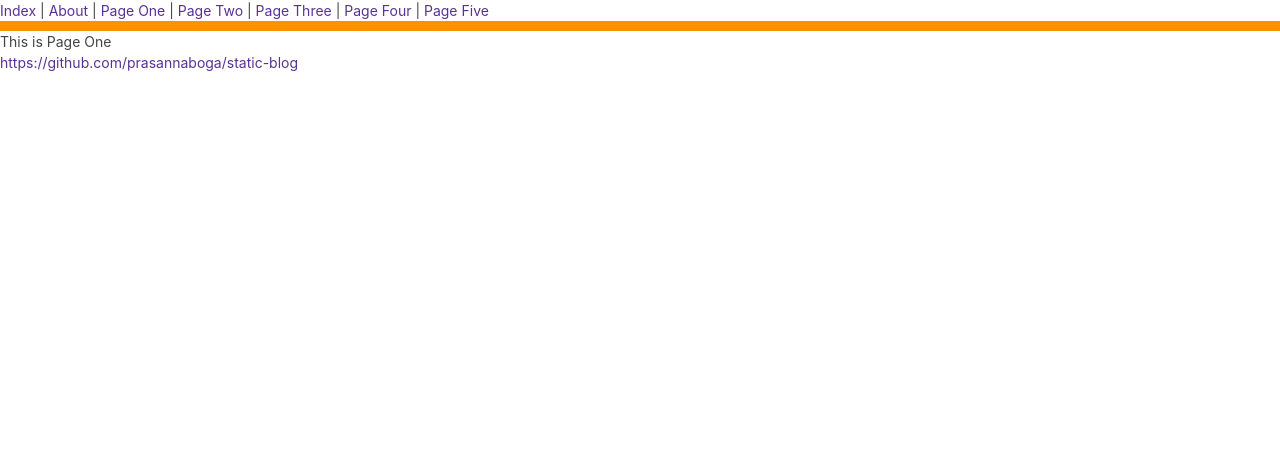
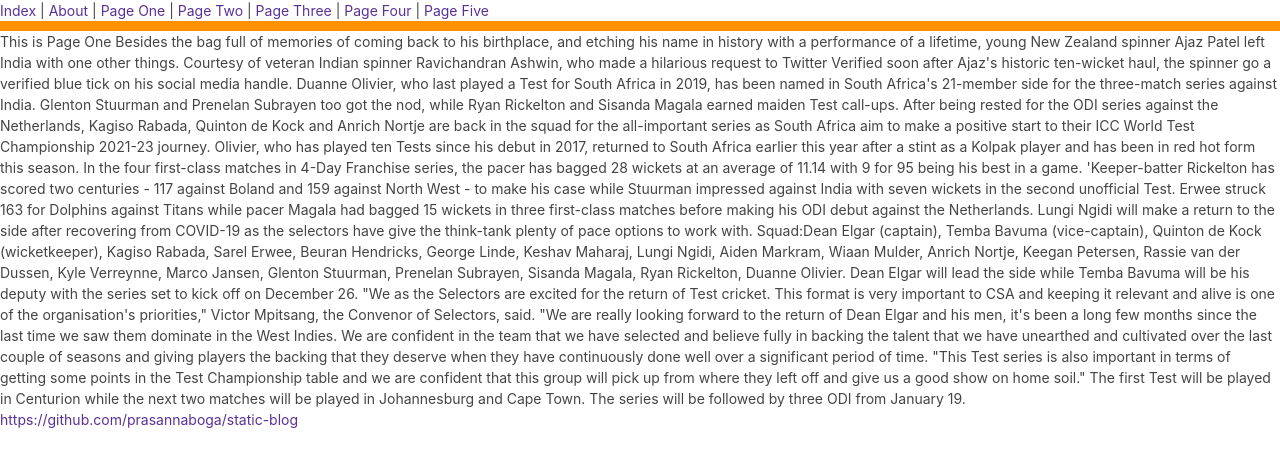
Before and after one commit to prasannaboga/static-blog, a Jekyll site: the page built from page-one.html, in a window 1280 px wide. Shown: the top 467 px of the page. Built offline with Jekyll 4.4.1, drawn with Linux system fonts in a browser that asks for light colours.

Commit message:
updated page one

```diff
--- a/page-one.html
+++ b/page-one.html
@@ -4,3 +4,25 @@ title: Page One
 ---
 
 This is Page One
+
+Besides the bag full of memories of coming back to his birthplace, and etching his name in history with a performance of a lifetime,
+young New Zealand spinner Ajaz Patel left India with one other things. Courtesy of veteran Indian spinner Ravichandran Ashwin, who made a hilarious request to Twitter Verified soon after Ajaz's historic ten-wicket haul, the spinner go a verified blue tick on his social media handle.
+
+Duanne Olivier, who last played a Test for South Africa in 2019, has been named in South Africa's 21-member side for the three-match series against India. Glenton Stuurman and Prenelan Subrayen too got the nod, while Ryan Rickelton and Sisanda Magala earned maiden Test call-ups.
+
+After being rested for the ODI series against the Netherlands, Kagiso Rabada, Quinton de Kock and Anrich Nortje are back in the squad for the all-important series as South Africa aim to make a positive start to their ICC World Test Championship 2021-23 journey.
+
+Olivier, who has played ten Tests since his debut in 2017, returned to South Africa earlier this year after a stint as a Kolpak player and has been in red hot form this season. In the four first-class matches in 4-Day Franchise series, the pacer has bagged 28 wickets at an average of 11.14 with 9 for 95 being his best in a game.
+
+
+'Keeper-batter Rickelton has scored two centuries - 117 against Boland and 159 against North West - to make his case while Stuurman impressed against India with seven wickets in the second unofficial Test. Erwee struck 163 for Dolphins against Titans while pacer Magala had bagged 15 wickets in three first-class matches before making his ODI debut against the Netherlands. Lungi Ngidi will make a return to the side after recovering from COVID-19 as the selectors have give the think-tank plenty of pace options to work with.
+
+Squad:Dean Elgar (captain), Temba Bavuma (vice-captain), Quinton de Kock (wicketkeeper), Kagiso Rabada, Sarel Erwee, Beuran Hendricks, George Linde, Keshav Maharaj, Lungi Ngidi, Aiden Markram, Wiaan Mulder, Anrich Nortje, Keegan Petersen, Rassie van der Dussen, Kyle Verreynne, Marco Jansen, Glenton Stuurman, Prenelan Subrayen, Sisanda Magala, Ryan Rickelton, Duanne Olivier.
+
+Dean Elgar will lead the side while Temba Bavuma will be his deputy with the series set to kick off on December 26. "We as the Selectors are excited for the return of Test cricket. This format is very important to CSA and keeping it relevant and alive is one of the organisation's priorities," Victor Mpitsang, the Convenor of Selectors, said.
+
+"We are really looking forward to the return of Dean Elgar and his men, it's been a long few months since the last time we saw them dominate in the West Indies. We are confident in the team that we have selected and believe fully in backing the talent that we have unearthed and cultivated over the last couple of seasons and giving players the backing that they deserve when they have continuously done well over a significant period of time.
+
+"This Test series is also important in terms of getting some points in the Test Championship table and we are confident that this group will pick up from where they left off and give us a good show on home soil."
+
+The first Test will be played in Centurion while the next two matches will be played in Johannesburg and Cape Town. The series will be followed by three ODI from January 19.
```
